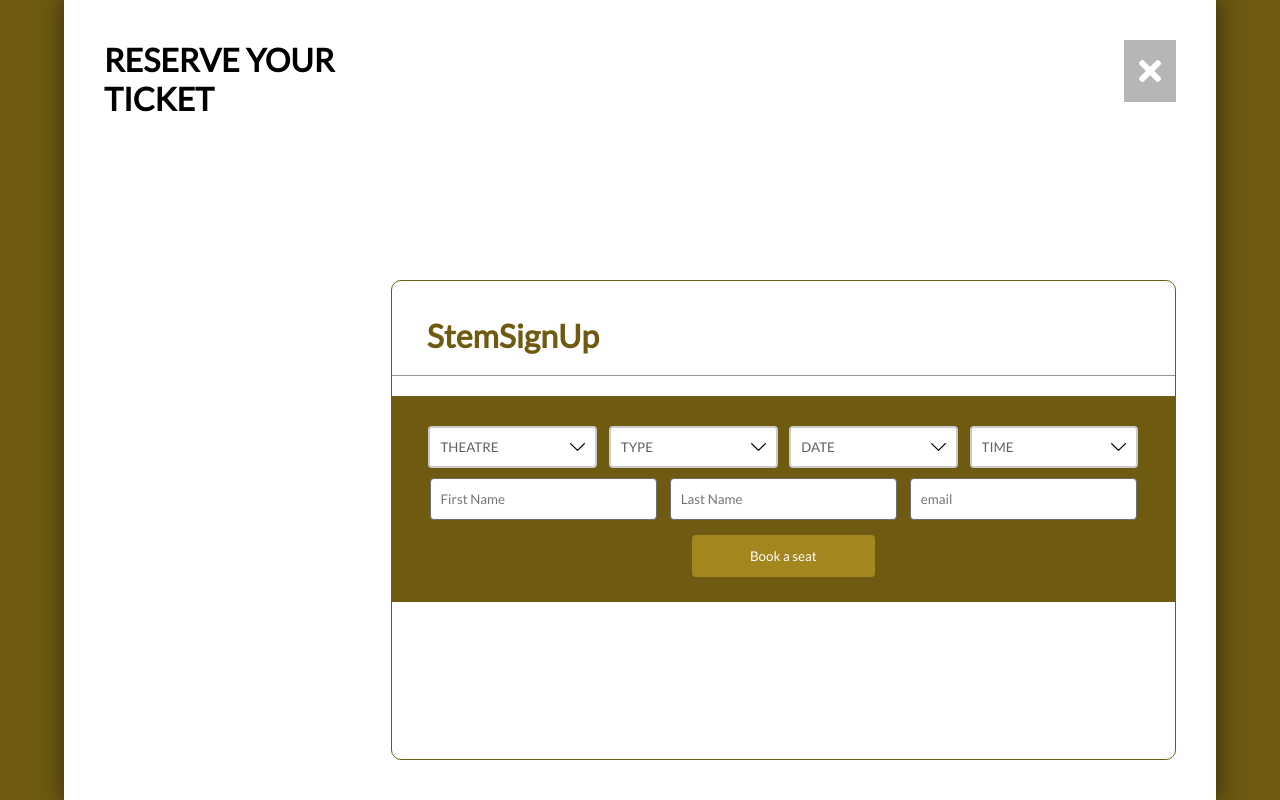
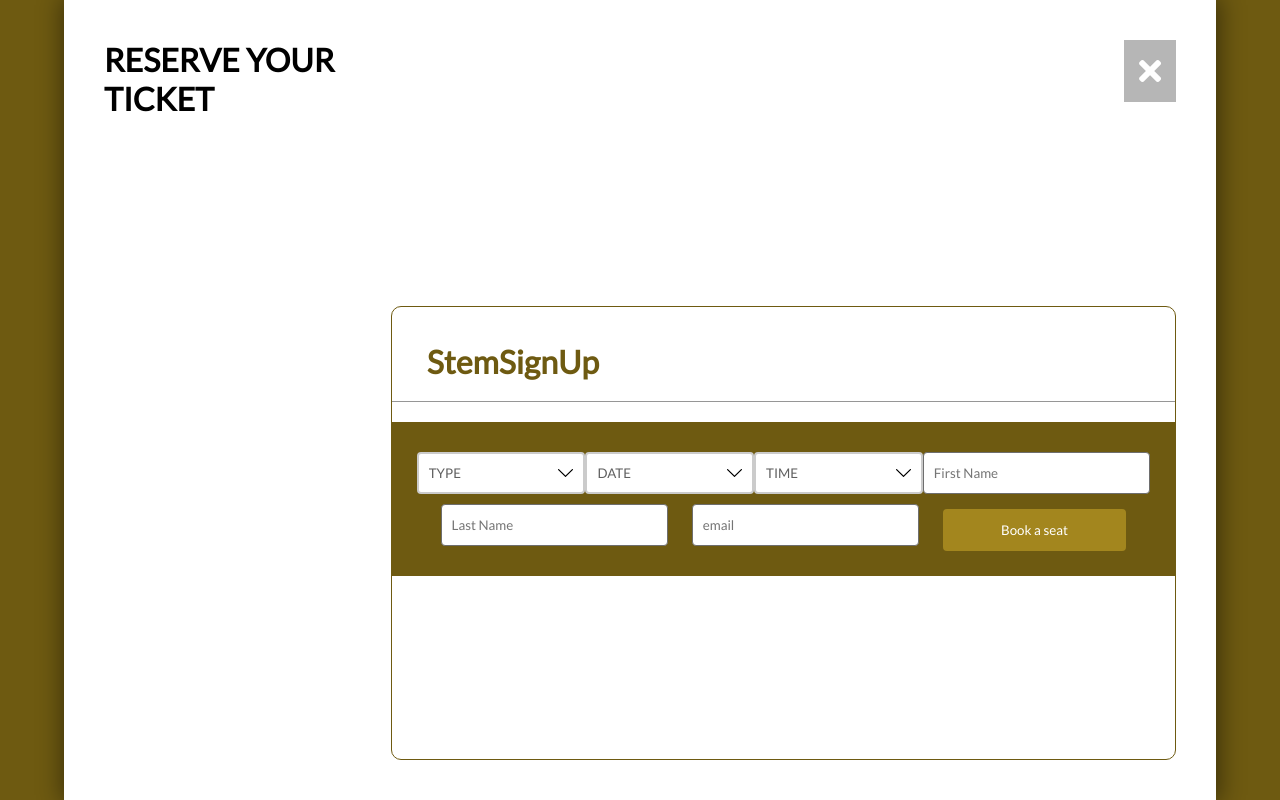
Before and after one commit to AltoSaxJack/SSUW, a PHP site: page /PaytmKit/booking.php?id=1 in a window 1280 px wide. Run offline with PHP 8.4, Linux system fonts and the light colour scheme; data that the repository does not hold is empty; some libraries are stand-ins or nearby versions.

Commit message:
Update booking.php

```diff
--- a/booking.php
+++ b/booking.php
@@ -68,12 +68,12 @@ include "connection.php";
                 <form action="verify.php" method="POST">
 
 
-                    <select name="theatre" required>
+               <!--      <select name="theatre" required>
                         <option value="" disabled selected>THEATRE</option>
                         <option value="main-hall">Main Hall</option>
                         <option value="vip-hall">VIP Hall</option>
                         <option value="private-hall">Private Hall</option>
-                    </select>
+                    </select>-->
 
                     <select name="type" required>
                         <option value="" disabled selected>TYPE</option>
```
